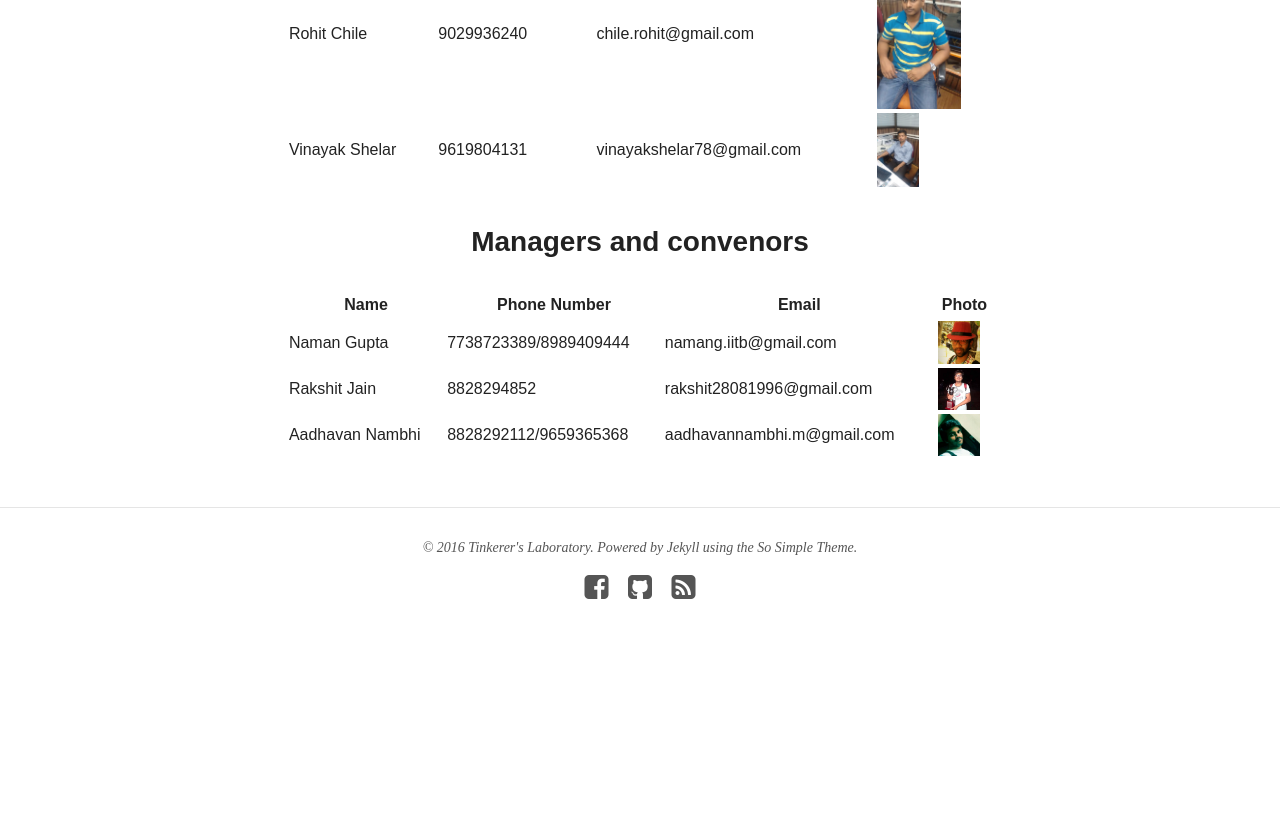
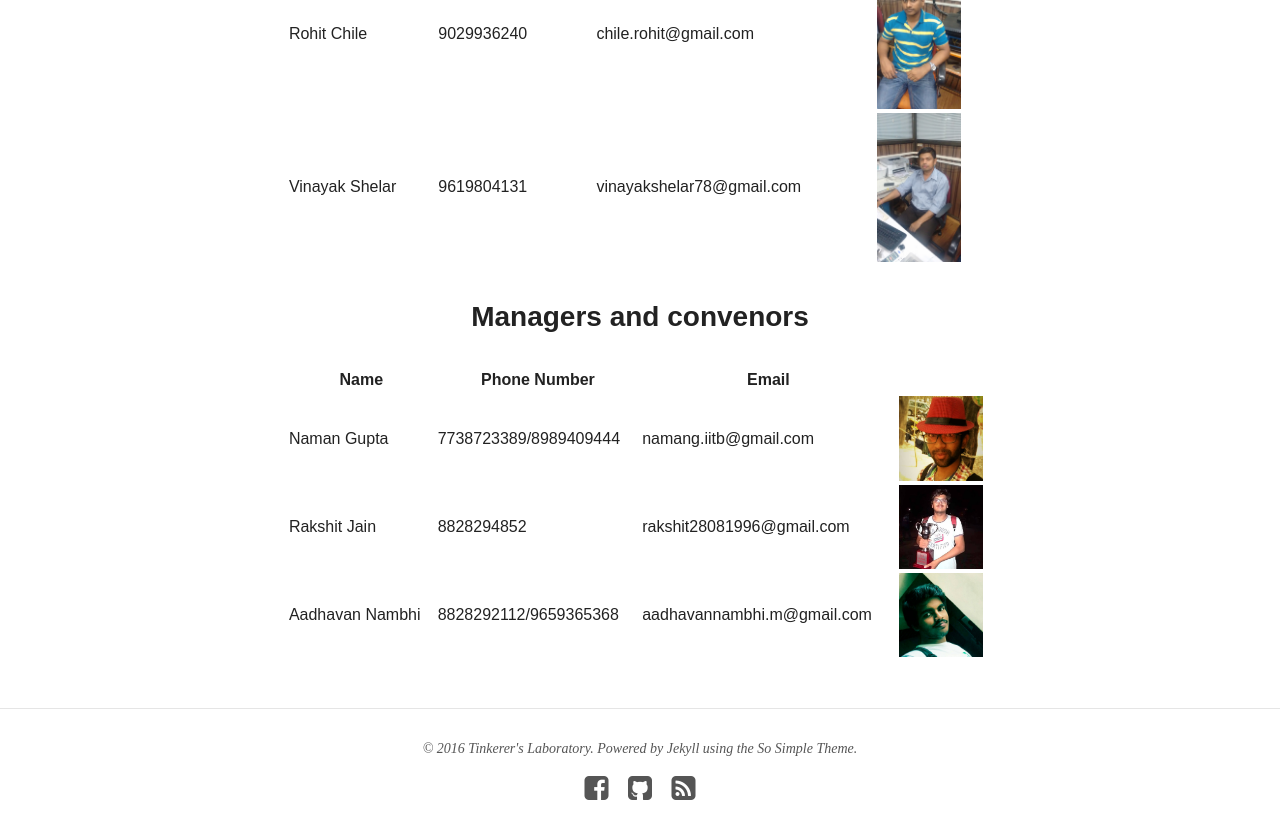
Before and after one commit to vikrant7/tinkerers-laboratory.github.io, a Jekyll site: the page built from contact/index.md, in a window 1280 px wide and 900 px high, scrolled down 743 px. Shown: the top 839 px of the window. Built offline with Jekyll 4.4.1, drawn with Linux system fonts in a browser that asks for light colours; nearby versions of some CDN libraries; before the commit the page ends 1442 px from its top, so only the background shows below that.

Commit message:
Update index.md

```diff
--- a/contact/index.md
+++ b/contact/index.md
@@ -10,12 +10,12 @@ modified: 2014-08-08T19:44:38.564948-04:00
 Name | Phone Number | Email |
 :---- | :---- | :---- | :----
 Rohit Chile | 9029936240 | [chile.rohit@gmail.com](mailto:chile.rohit@gmail.com) | <img src="/images/rohit.jpg" alt="Smiley face" height="100" width="84">
-Vinayak Shelar | 9619804131 | [vinayakshelar78@gmail.com](mailto:vinayakshelar78@gmail.com) | <img src="/images/vinayak.jpg" alt="Smiley face" height="50" width="42">
+Vinayak Shelar | 9619804131 | [vinayakshelar78@gmail.com](mailto:vinayakshelar78@gmail.com) | <img src="/images/vinayak.jpg" alt="Smiley face" height="100" width="84">
 
 <center><h3>Managers and convenors</h3></center>
 
-Name | Phone Number | Email | Photo
+Name | Phone Number | Email |
 ---- | ---- | ---- | ----
-Naman Gupta | 7738723389/8989409444 | [namang.iitb@gmail.com](mailto:namang.iitb@gmail.com) | <img src="/images/naman.jpg" alt="Smiley face" height="42" width="42">
-Rakshit Jain | 8828294852 | [rakshit28081996@gmail.com](mailto:rakshit28081996@gmail.com) | <img src="/images/rakshit.jpg" alt="Smiley face" height="42" width="42">
-Aadhavan Nambhi | 8828292112/9659365368 | [aadhavannambhi.m@gmail.com](mailto:aadhavannambhi.m@gmail.com) | <img src="/images/aadhavan.jpg" alt="Smiley face" height="42" width="42">
+Naman Gupta | 7738723389/8989409444 | [namang.iitb@gmail.com](mailto:namang.iitb@gmail.com) | <img src="/images/naman.jpg" alt="Smiley face" height="100" width="84">
+Rakshit Jain | 8828294852 | [rakshit28081996@gmail.com](mailto:rakshit28081996@gmail.com) | <img src="/images/rakshit.jpg" alt="Smiley face" height="100" width="84">
+Aadhavan Nambhi | 8828292112/9659365368 | [aadhavannambhi.m@gmail.com](mailto:aadhavannambhi.m@gmail.com) | <img src="/images/aadhavan.jpg" alt="Smiley face" height="100" width="84">
```
